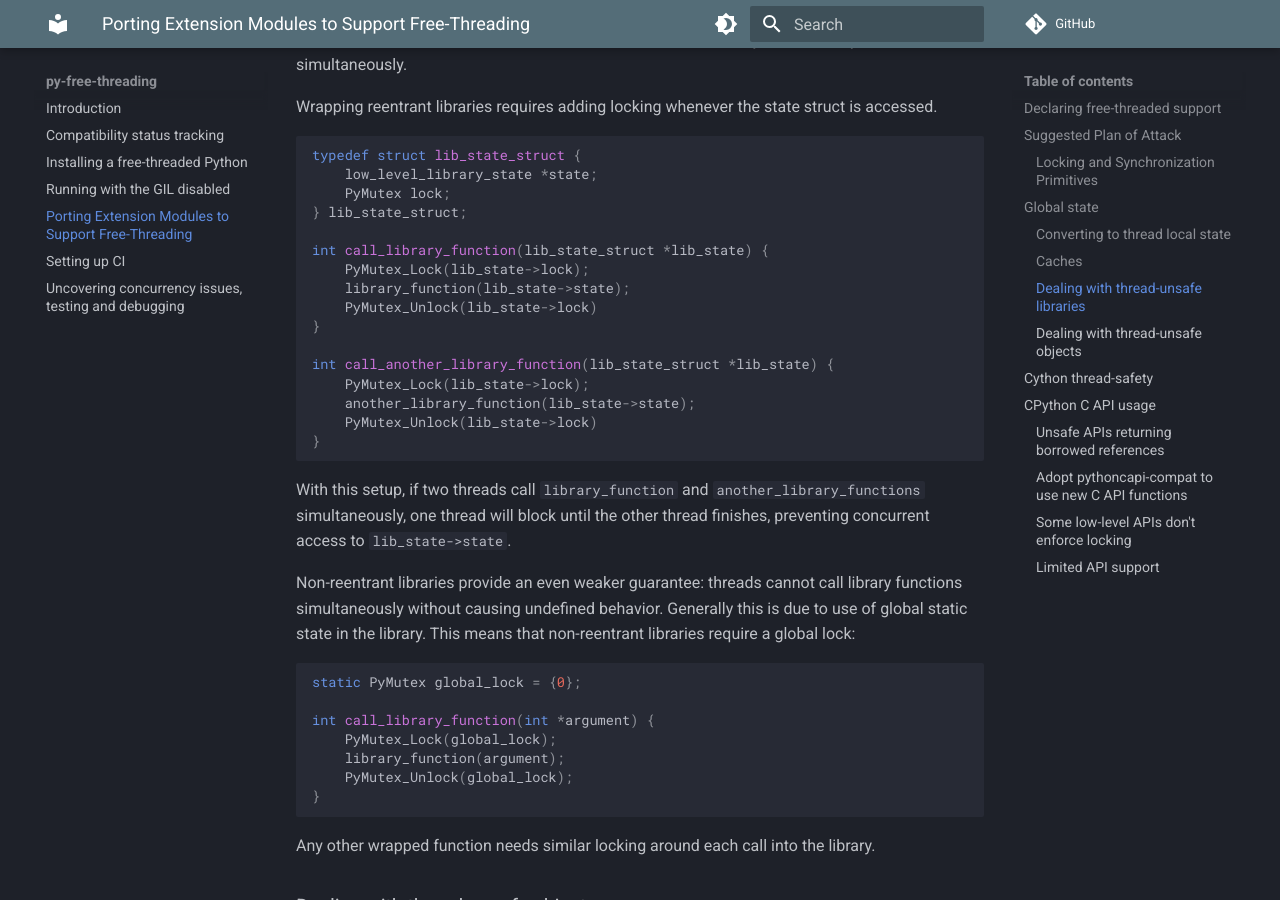
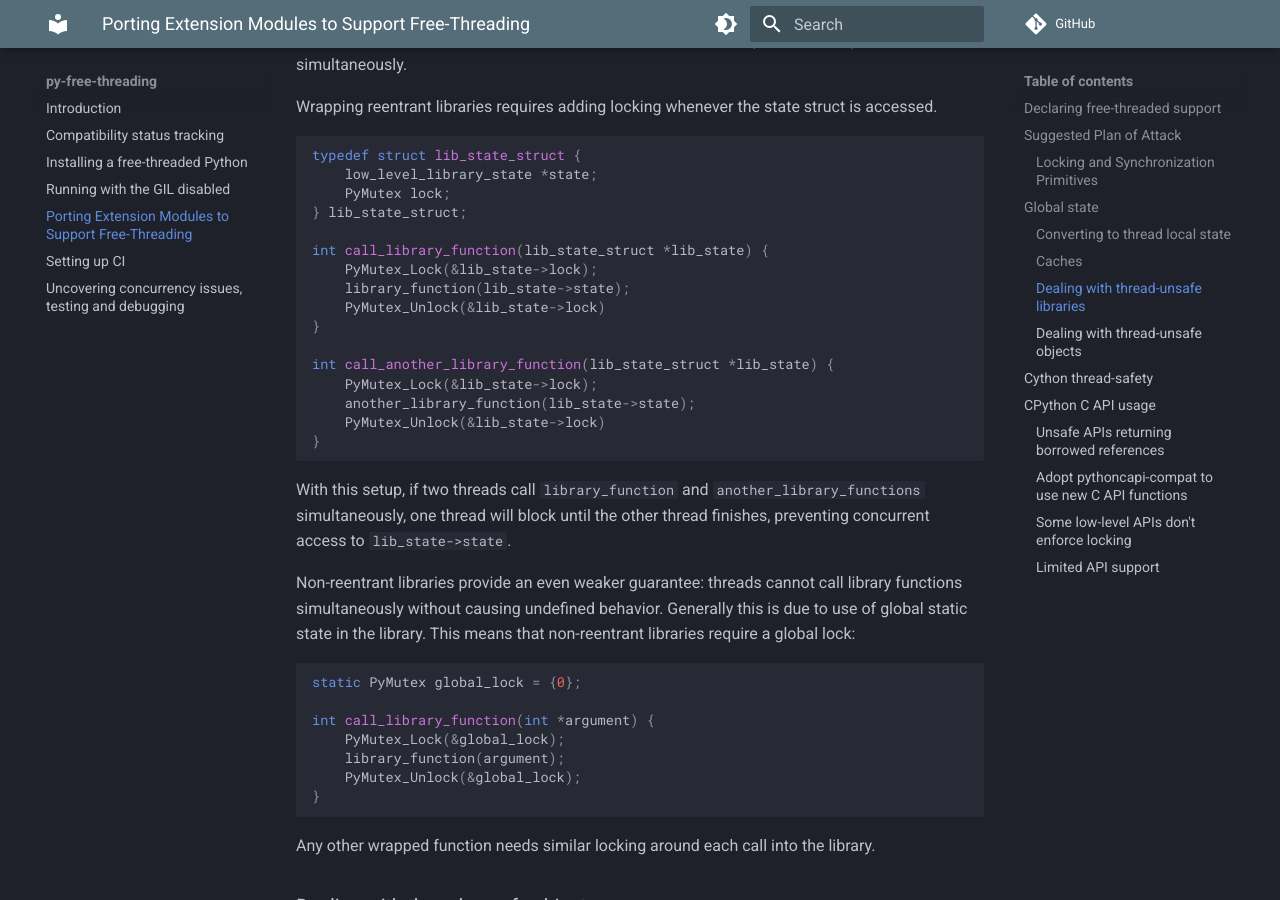
Before and after one commit to Quansight-Labs/free-threaded-compatibility, an MkDocs documentation site: the page built from docs/porting.md, in a window 1280 px wide and 900 px high, scrolled down 6113 px. Built offline with MkDocs 1.6.1 and Material for MkDocs 9.7.7, drawn with Linux system fonts in a browser that asks for light colours; comment, search, counter and statistics services are not loaded.

````diff
--- a/docs/porting.md
+++ b/docs/porting.md
@@ -425,15 +425,15 @@ typedef struct lib_state_struct {
 } lib_state_struct;
 
 int call_library_function(lib_state_struct *lib_state) {
-    PyMutex_Lock(lib_state->lock);
+    PyMutex_Lock(&lib_state->lock);
     library_function(lib_state->state);
-    PyMutex_Unlock(lib_state->lock)
+    PyMutex_Unlock(&lib_state->lock)
 }
 
 int call_another_library_function(lib_state_struct *lib_state) {
-    PyMutex_Lock(lib_state->lock);
+    PyMutex_Lock(&lib_state->lock);
     another_library_function(lib_state->state);
-    PyMutex_Unlock(lib_state->lock)
+    PyMutex_Unlock(&lib_state->lock)
 }
 ```
 
@@ -451,9 +451,9 @@ library. This means that non-reentrant libraries require a global lock:
 static PyMutex global_lock = {0};
 
 int call_library_function(int *argument) {
-    PyMutex_Lock(global_lock);
+    PyMutex_Lock(&global_lock);
     library_function(argument);
-    PyMutex_Unlock(global_lock);
+    PyMutex_Unlock(&global_lock);
 }
 ```
 
````
